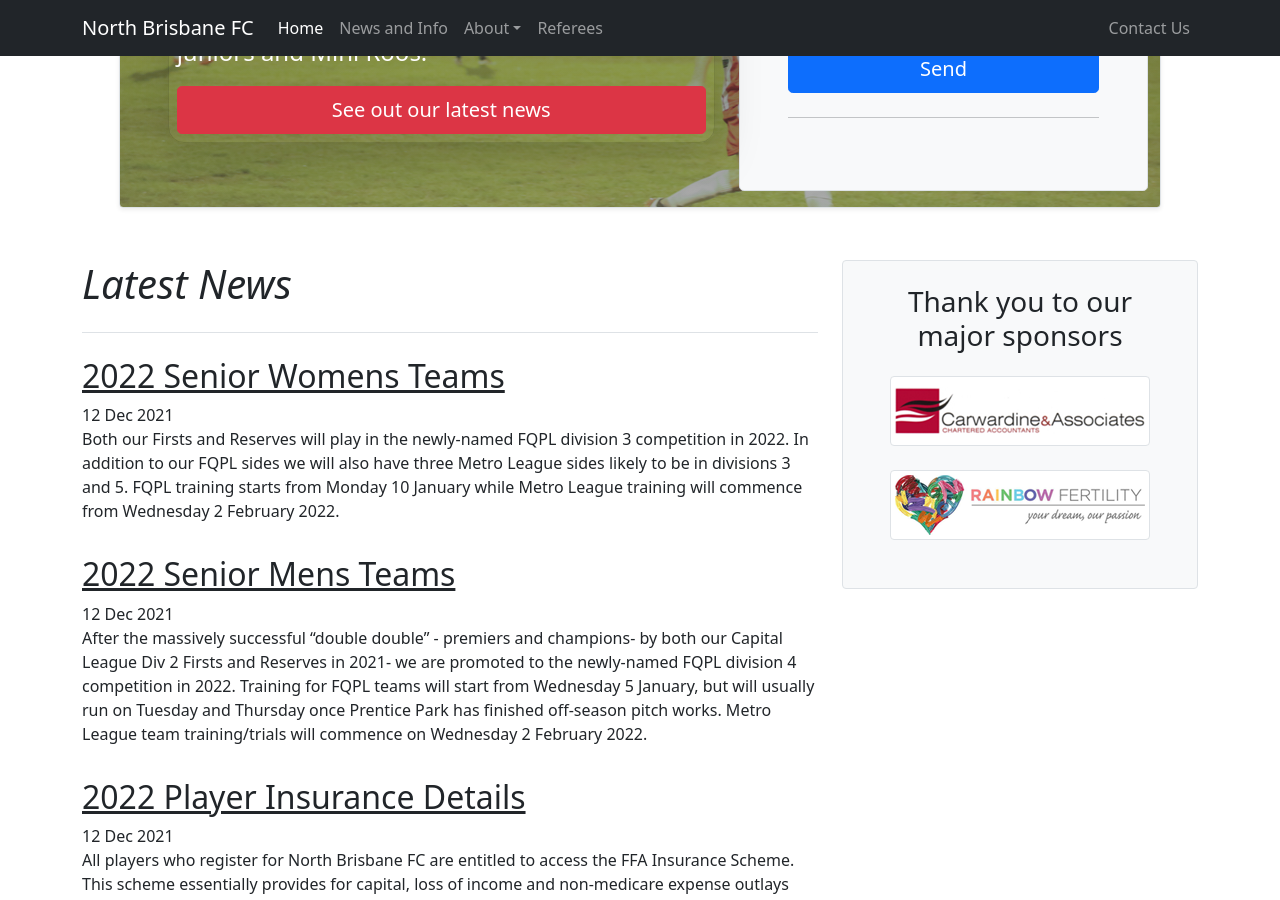
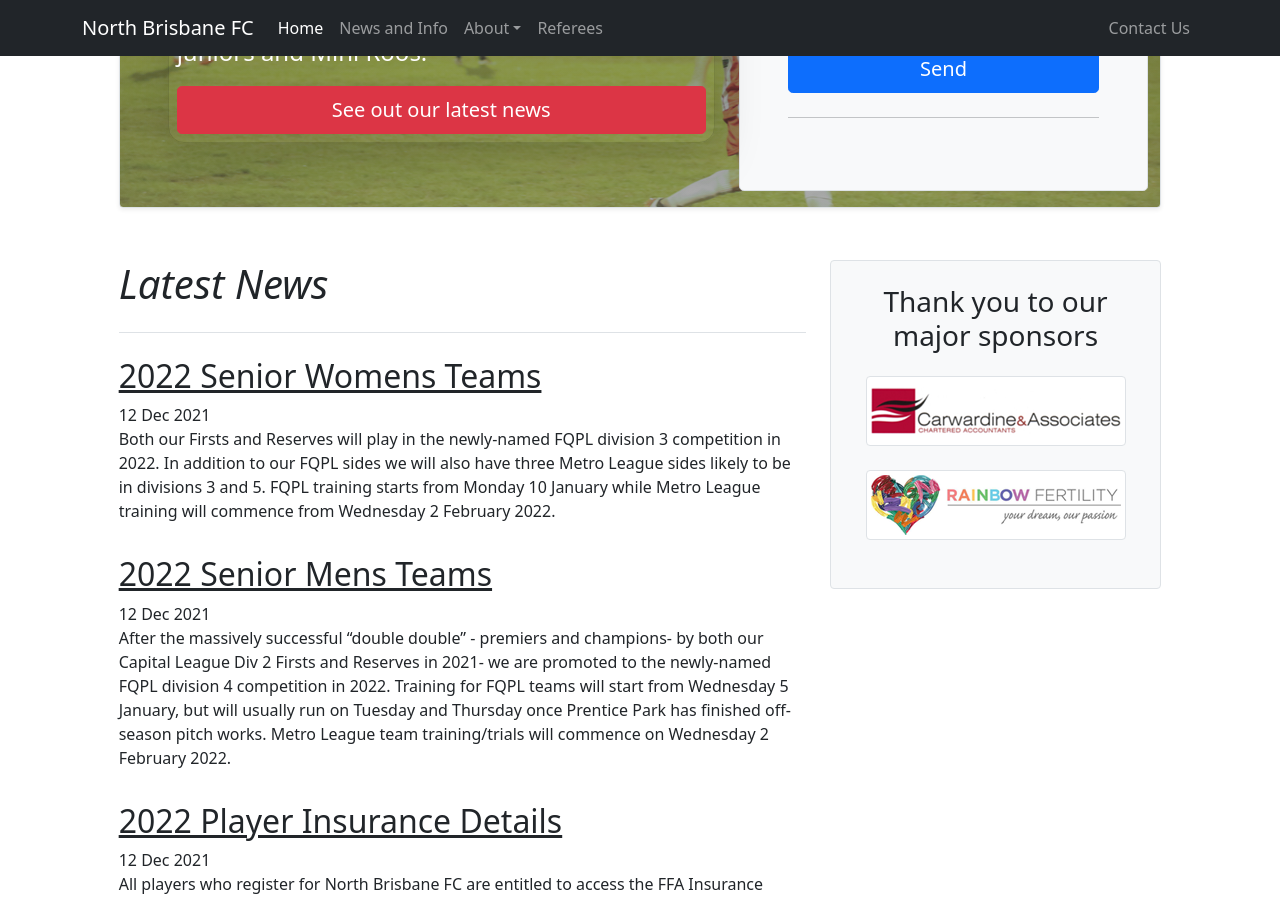
Before and after one commit to technicalnbfc/technicalnbfc.github.io, a Jekyll site: the page built from index.html, in a window 1280 px wide and 900 px high, scrolled down 404 px. Built offline with Jekyll 4.4.1, drawn with Linux system fonts in a browser that asks for light colours; nearby versions of some CDN libraries.

Commit message:
small fix to columns display on chrome

```diff
--- a/index.html
+++ b/index.html
@@ -5,7 +5,7 @@ title: North Brisbane FC Home
 
 {% include hero.html %}
 
-<div class="container">
+<div class="container col-xl-10 col-xxl-8">
   <div class="row h-100">
     <div class="col-md-8">
       <h1 class="pb-4 mb-4 fst-italic border-bottom">Latest News</h1>
```
